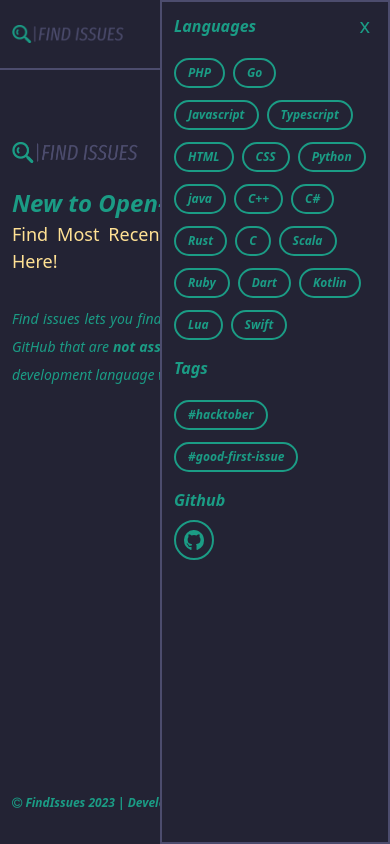
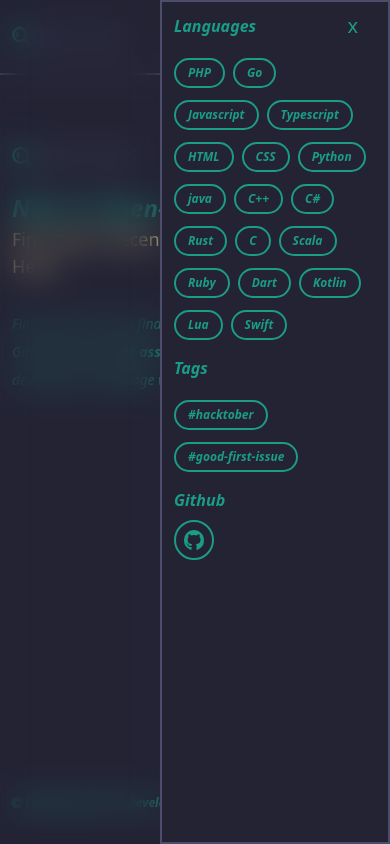
Before and after one commit to anand346/findissues, a Next.js app: page / in a window 390 px wide. Both pictures are taken after a click on the button "Open main menu". Built offline with nearby package versions, Linux system fonts and the light colour scheme.

Commit message:
fixex:  background blurry when opening sidebar

```diff
--- a/components/Navbar.js
+++ b/components/Navbar.js
@@ -12,6 +12,7 @@ export default function Navbar() {
 
     return (
         <>
+            <div className={`w-full ${showSidebar ? 'sidebar-open' : ''}`}>
                 <div className = "navbar sm:h-[90px] h-[75px] border-main_secondary border-b-2 w-full flex flex-grow items-center sm:p-8 py-2 px-3 justify-between bg-main_secondary_high shadow-md ">
                     <div className = "navbar_left logo">
                             <Link href = "/"><Image unoptimized={true} src = "/images/logo.png" alt="Muzical Logo" height={100} width={100} className = "w-[7rem] sm:w-[8rem] " /></Link>
@@ -27,7 +28,7 @@ export default function Navbar() {
                                 </button>
                             ) : (
                                 <button
-                                className="flex text-xl text-main_primary md:hidden items-center cursor-pointer fixed right-5 top-3 z-50"
+                                    className="flex text-xl text-main_primary md:hidden items-center cursor-pointer fixed right-5 top-3 z-50 mr-3"
                                     onClick={() => setShowSidebar(!showSidebar)}
                                 >
                                 x
@@ -102,6 +103,11 @@ export default function Navbar() {
                         <Link target="_blank" href="https://github.com/anand346/findissues" ><Image src = "/dark-github.svg" alt = "dark theme logo" height = {100} width = {100} className = "sm:w-[1.5rem] w-[1.5rem] cursor-pointer" /></Link>
                     </div>
                 </div>
+            </div>
+            {/* Sidebar overlay */}
+            {showSidebar && (
+            <div className="fixed inset-0 bg-black bg-opacity-50 backdrop-blur-lg z-10"></div>
+            )}
         </>
     )
 }
```
Lines whose indentation alone changed are shown as unchanged.
